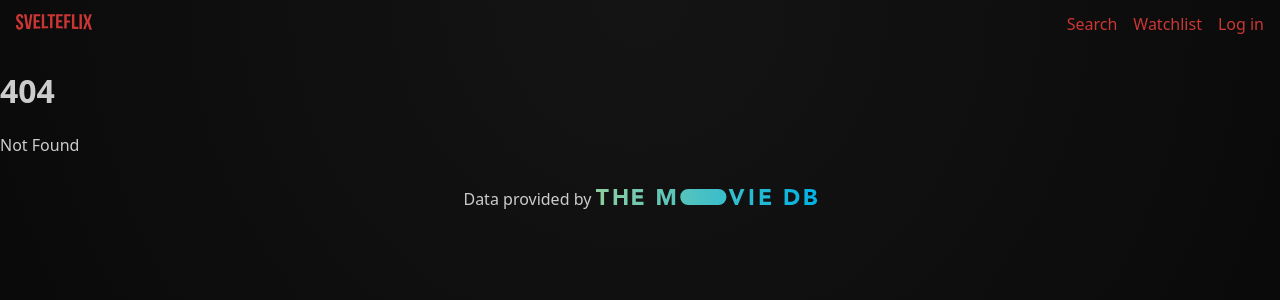
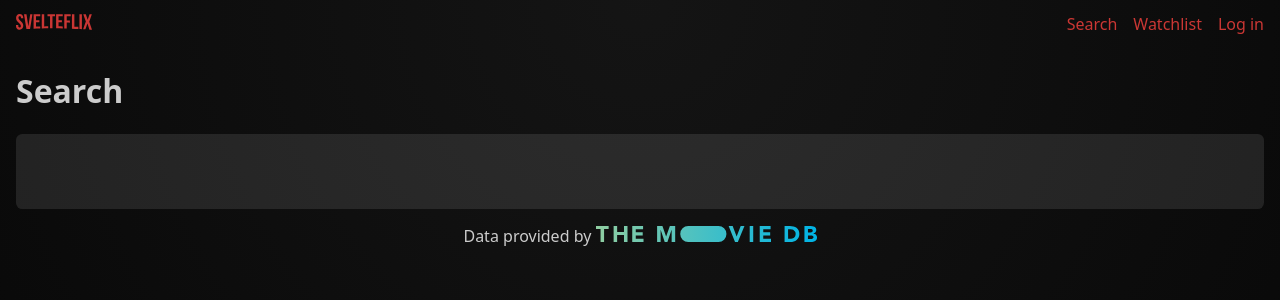
Before and after one commit to thesorin/svelteflix, a SvelteKit app: page /search in a window 1280 px wide. Before the commit this address had no page. Shown: the top 300 px of the page. Built offline with nearby package versions, Linux system fonts and the light colour scheme.

Commit message:
Add search page

```diff
--- /dev/null
+++ b/src/routes/search/+page.svelte
@@ -0,0 +1,35 @@
+
+<script lang="ts">
+	import ResultsPage from "$lib/components/ResultsPage.svelte";
+
+    export let data;
+</script>
+
+<div class="column">
+    <h1>Search</h1>
+
+    <form>
+        <input type="query" value={data.query} autocomplete="off" spellcheck="false" />
+    </form>
+
+    {#if data.query}
+        <ResultsPage movies={data.movies} next={null} />
+    {/if}
+</div>
+
+<style>
+    input {
+        font-family: inherit;
+        font-size: 2em;
+        padding: 0.5em;
+        width: 100%;
+        background-color: rgba(255, 255, 255, 0.1);
+        border: none;
+        border-radius: 0.2em;
+        color: white;
+    }
+
+    input:focus {
+        outline: 2px solid var(--accent);
+    }
+</style>
--- /dev/null
+++ b/src/routes/search/+page.ts
@@ -0,0 +1,21 @@
+import * as api from '$lib/api';
+import type { MovieList } from '$lib/types';
+import type { LoadEvent } from "@sveltejs/kit";
+
+export async function load({url, fetch}: LoadEvent) {
+    const query = url.searchParams.get('query');
+
+    if(!query) {
+        return {
+            query,
+            movies: []
+        }
+    }
+
+    const data = await api.get(fetch, 'search/movie', {query}) as MovieList;
+
+    return {
+        query,
+        movies: data.results
+    }
+}
```
